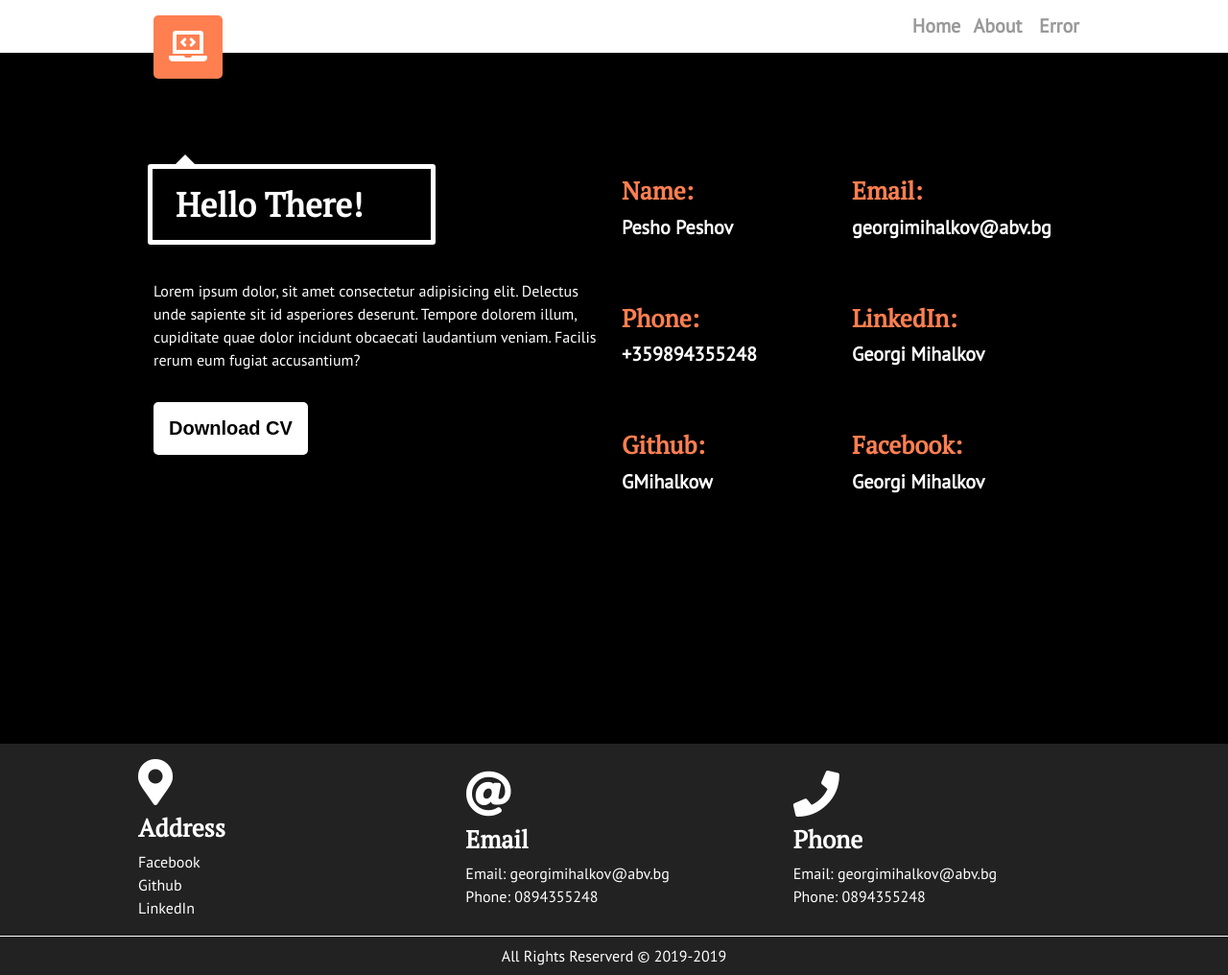
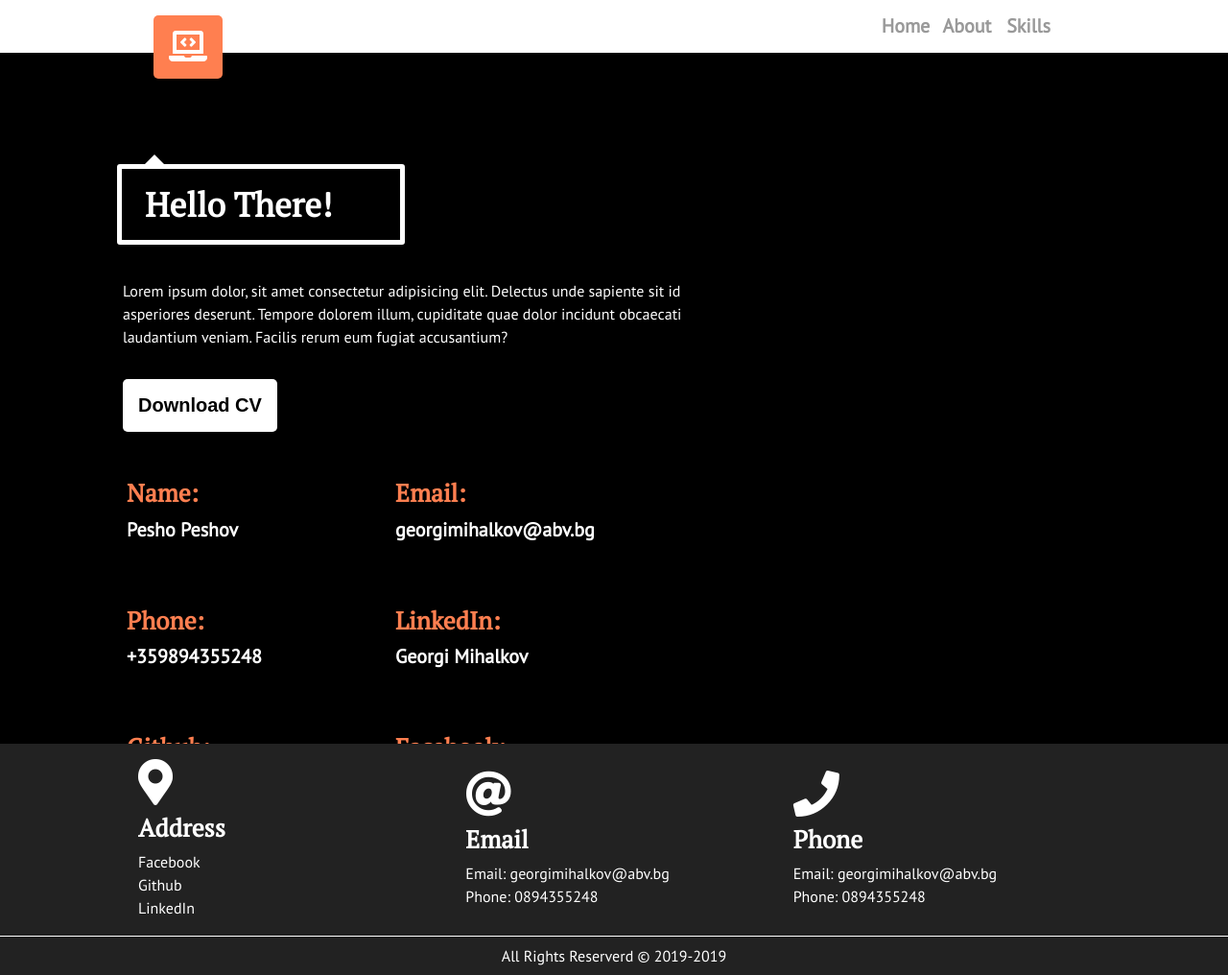
Before and after one commit to GMihalkow/CSS-Advanced-Project, a Jekyll site: the page built from about.html, in a window 1280 px wide. Shown: the whole page at 96% size. Built offline with Jekyll 4.4.1, drawn with Linux system fonts in a browser that asks for light colours; nearby versions of some CDN libraries.

Commit message:
Added a skills page. Removed the error page.

```diff
--- a/404.html
+++ /dev/null
@@ -1,6 +0,0 @@
----
-title: Error
-layout: main
----
-
-<h1>{{ page.title }}</h1>
--- a/_includes/header.html
+++ b/_includes/header.html
@@ -6,7 +6,7 @@
         <ul>
             <li><a href="/">Home</a></li>
             <li><a href="/about">About</a></li>
-            <li><a href="/404">Error</a></li>
+            <li><a href="/skills">Skills</a></li>
         </ul>
     </nav>
 </header>
--- a/css/about.css
+++ b/css/about.css
@@ -1,6 +1,6 @@
 .about-section {
     display: flex;
-    width: 35rem;
+    width: 40rem;
     flex-wrap: wrap;
     align-content: flex-start;
     align-items: center;
@@ -22,7 +22,7 @@
 
 .about-contact-section > .about-contact {
     width: 15rem;
-    margin: 2rem 0;
+    margin: 2rem auto;
 }
 
 .about-contact-section > .about-contact > h5 {
--- a/css/index.css
+++ b/css/index.css
@@ -1,9 +1,10 @@
 .content-wrapper {
     display: flex;
-    width: 80%;
+    width: 85%;
     padding: 1rem;
     height: 30rem;
     margin: 5rem auto;
+    flex-wrap: wrap;
 }
 
 .social-buttons {
--- a/css/navigation.css
+++ b/css/navigation.css
@@ -23,9 +23,9 @@
     display: flex;
     flex: 0 0 auto;
     list-style: none;
-    width: 30rem;
+    width: 23rem;
     margin-left: auto;
-    justify-content: center;
+    justify-content: start;
 }
 
 .nav > ul > li {
--- a/css/site.css
+++ b/css/site.css
@@ -9,6 +9,7 @@
 @import url('footer.css');
 @import url('index.css');
 @import url('about.css');
+@import url('skills.css');
 
 *, *:after, *:before {
     box-sizing: border-box;
--- /dev/null
+++ b/css/skills.css
@@ -0,0 +1,47 @@
+.skill-container {
+    width: 25rem;
+}
+
+.skills-body {
+    display: grid;
+    grid-template-columns: 1fr 1fr;
+    width: 75rem;
+    height: 25rem;
+    margin-top: auto;
+}
+
+.left-skill-part {
+    border: 1px solid white;
+    text-align: end;
+    padding: 3rem;
+}
+
+.right-skill-part {
+    border: 1px solid white;
+    text-align: start;
+    padding: 3rem;
+}
+
+.left-skill-part > h3 {
+    margin-bottom: 1rem;
+    font-size: 24px;
+}
+
+.right-skill-part > h3 {
+    font-size: 24px;
+    margin-bottom: 1rem;
+}
+
+.content-wrapper > header {
+    background-color: white;
+    color:black;
+    width: 75rem;
+    margin-bottom: auto;
+    text-align: center;
+    margin-top: 0.5rem;
+    padding: 1rem;
+}
+
+.content-wrapper > header > h2 {
+    font-size: 30px;
+}
```
Also changed, not shown: skills.html (added, +31 -0 lines).
